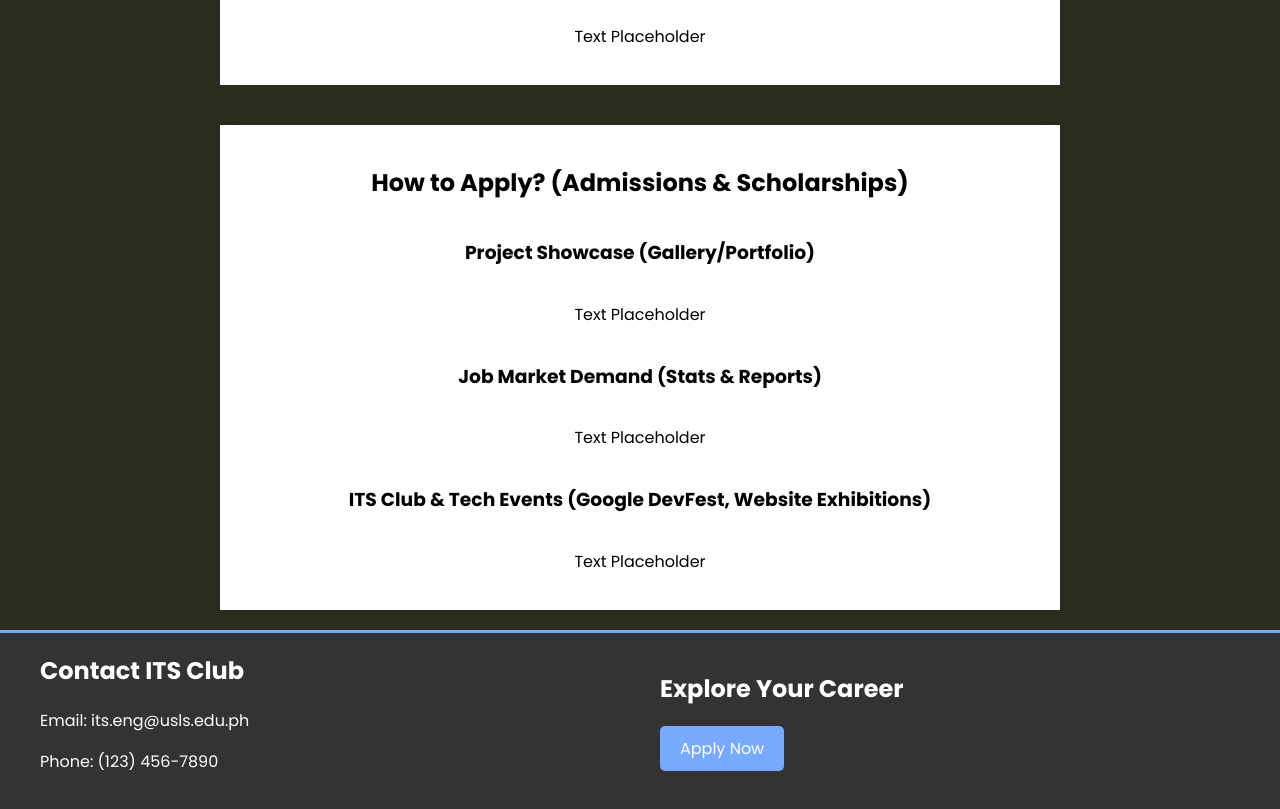
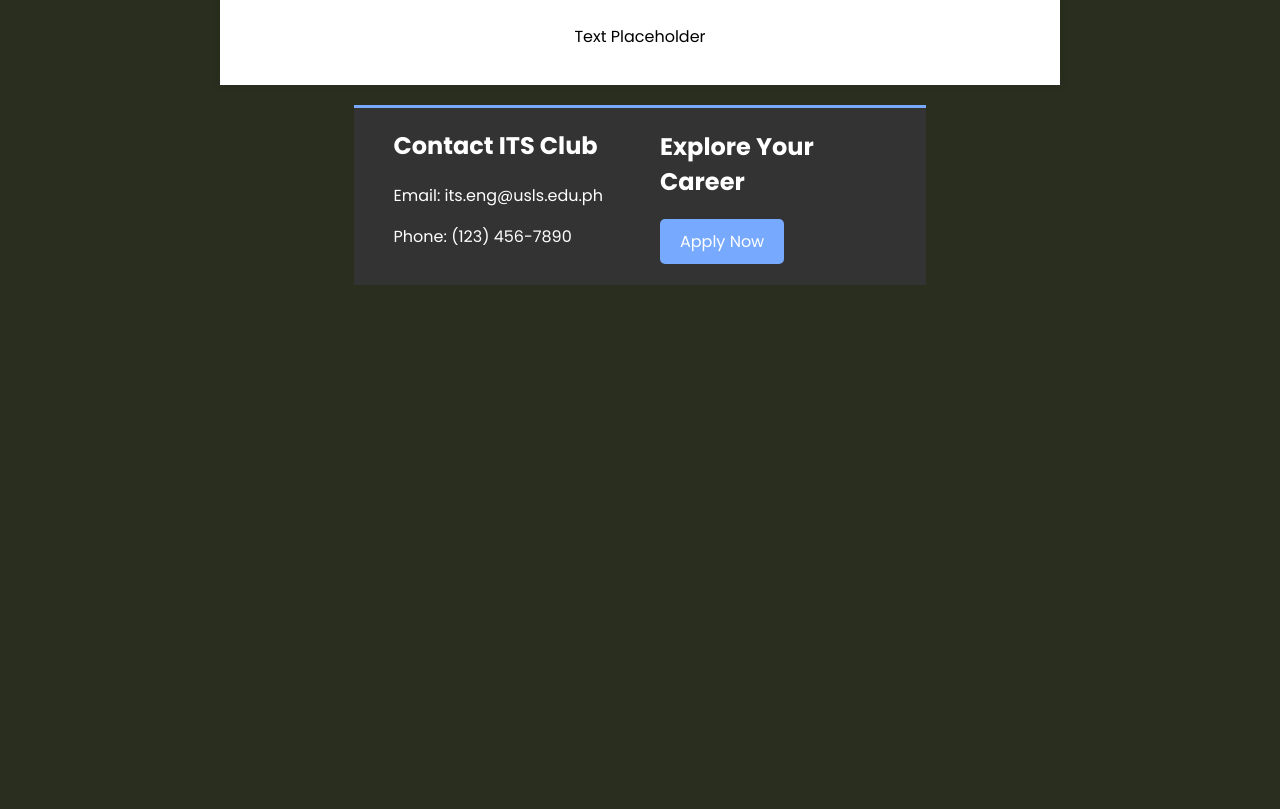
Before and after one commit to InformationTechnologySocietyClub/IT-Course, a plain HTML site: page index.html in a window 1280 px wide. Shown: the part 4460-5269 px from the top of the page. After the commit the page ends 4745 px from the top, so only its background shows below. Drawn offline with Linux system fonts and the light colour scheme.

Commit message:
Update index.html

```diff
--- a/index.html
+++ b/index.html
@@ -208,18 +208,6 @@
             <p>Text Placeholder</p>
         </div>
 
-        <div class="card">
-            <h2>How to Apply? (Admissions & Scholarships)</h2>
-            <h3>Project Showcase (Gallery/Portfolio)</h3>
-            <p>Text Placeholder</p>
-
-            <h3>Job Market Demand (Stats & Reports)</h3>
-            <p>Text Placeholder</p>
-
-            <h3>ITS Club & Tech Events (Google DevFest, Website Exhibitions)</h3>
-            <p>Text Placeholder</p>
-        </div>
-    </div>
 
     <footer>
         <div class="contact">
```
